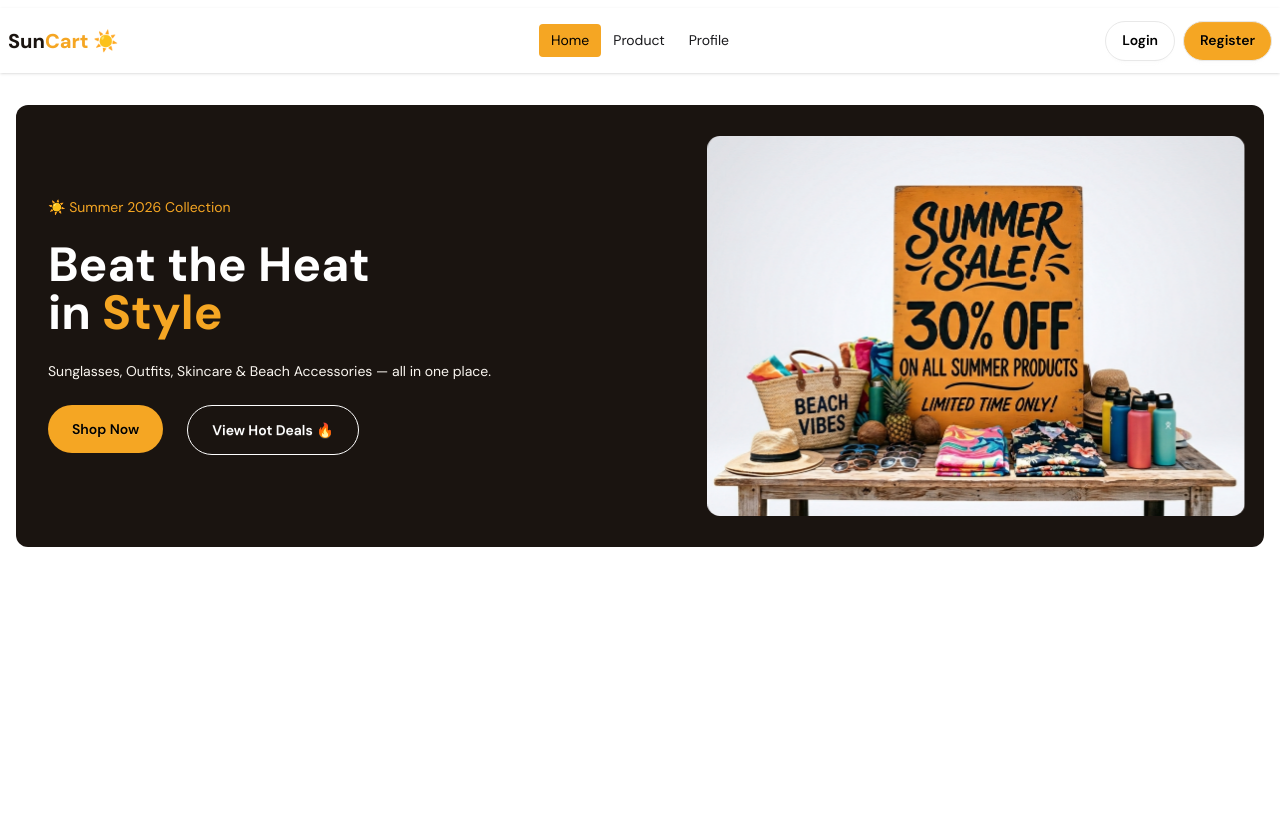
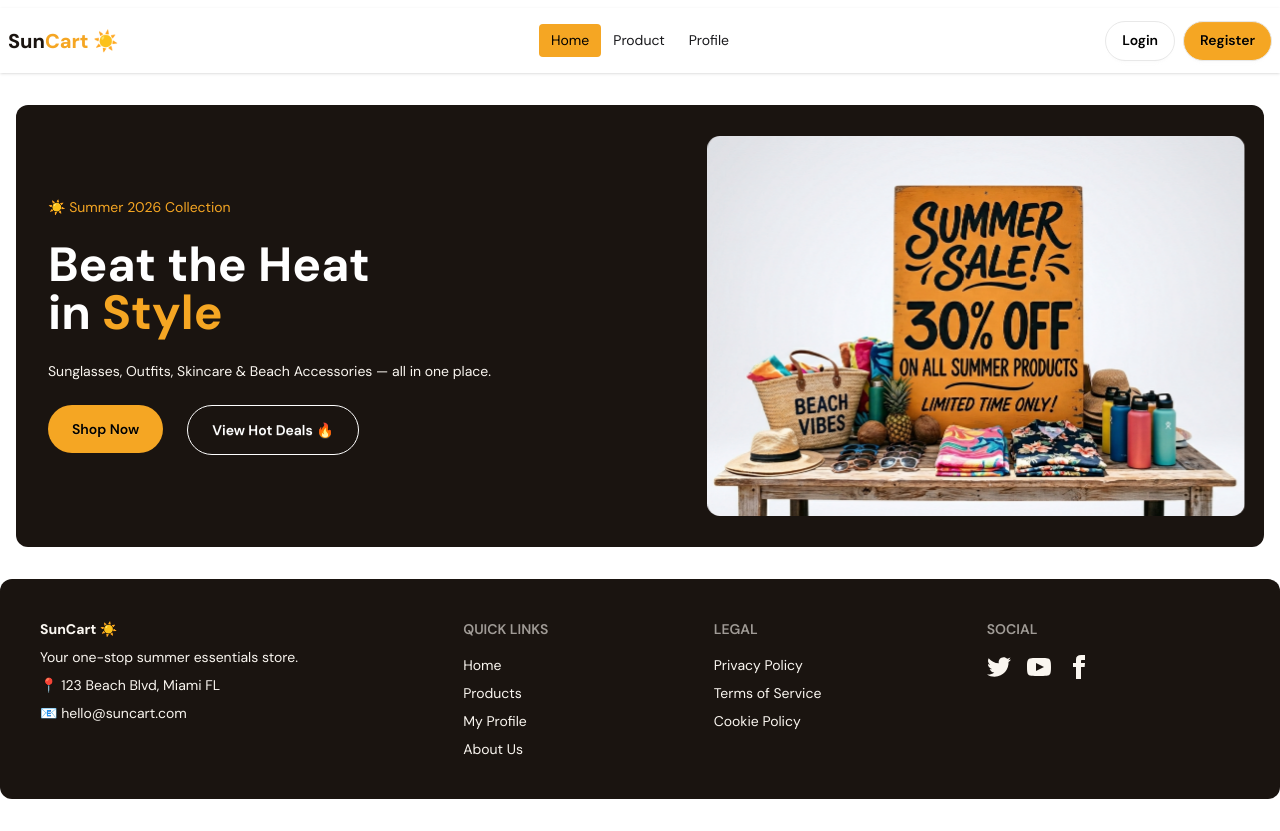
Before and after one commit to Saha-Ovi/suncart-summer-essentials-store, a Next.js app: page / in a window 1280 px wide. Before the commit the page ends 800 px from the top, so only its background shows below. Built offline with nearby package versions, Linux system fonts and the light colour scheme; a web font is replaced by a local one.

Commit message:
Footer Section Added

```diff
--- a/src/components/Banner.jsx/Banner.jsx
+++ b/src/components/Banner.jsx/Banner.jsx
@@ -14,8 +14,8 @@
                     <p className='text-white text-3xl md:text-5xl font-bold my-6'>Beat the Heat <br /> in <span className='text-[#F5A623]'>Style</span></p>
                     <p className='text-sm text-[#FAF6F0]'>Sunglasses, Outfits, Skincare & Beach Accessories — all in one place.</p>
                     <div className='mt-6 flex gap-6'>
-                        <button className='btn bg-[#F5A623] text-black border-none shadow-none rounded-full p-6 text-md'>Shop Now</button>
-                        <button className='btn bg-transparent text-white border-white shadow-none rounded-full p-6 text-md'>View Hot Deals 🔥</button>
+                        <button className='btn bg-[#F5A623] text-black border-none shadow-none rounded-full p-2 md:p-6 text-md'>Shop Now</button>
+                        <button className='btn bg-transparent text-white border-white shadow-none rounded-full p-2 md:p-6 text-md'>View Hot Deals 🔥</button>
                     </div>
                 </div>
                 {/* right */}
--- a/src/components/Footer/Footer.jsx
+++ b/src/components/Footer/Footer.jsx
@@ -1,9 +1,69 @@
+import Link from 'next/link';
 import React from 'react';
 
 const Footer = () => {
     return (
-        <div>
+        <div className='container mx-auto px-4 md:px-0 my-8'>
+            <footer className=" footer sm:footer-horizontal bg-[#1A1410] text-base-content p-10 rounded-xl">
+                <nav>
+                    <h6 className=" font-extrabold text-[#FAF6F0]"> SunCart ☀️</h6>
+                    <p className='text-[#FAF6F0]'>Your one-stop summer essentials store.</p>
+                    <p className='text-[#FAF6F0]'>📍 123 Beach Blvd, Miami FL</p>
+                    <p className='text-[#FAF6F0]'>📧 hello@suncart.com</p>
+                </nav>
+                <nav>
+                    <h6 className="footer-title text-[#FAF6F0]">Quick Links</h6>
+                    <Link href={'/'} className='link link-hover text-[#FAF6F0]'>Home</Link>
+                    <Link href={'/product'} className='link link-hover text-[#FAF6F0]'>Products</Link>
+                    <Link href={'/profile'} className='link link-hover text-[#FAF6F0]'>My Profile</Link>
+                    <Link href={'/'} className='link link-hover text-[#FAF6F0]'>About Us</Link>
+                </nav>
+                <nav>
+                    <h6 className="footer-title text-[#FAF6F0]">Legal</h6>
+                    <Link href={'/'} className='link link-hover text-[#FAF6F0]'>Privacy Policy</Link>
+                    <Link href={'/'} className='link link-hover text-[#FAF6F0]'>Terms of Service</Link>
+                    <Link href={'/'} className='link link-hover text-[#FAF6F0]'>Cookie Policy</Link>
 
+                </nav>
+                <nav>
+                    <h6 className="footer-title text-[#FAF6F0]">Social</h6>
+                    <div className="grid grid-flow-col gap-4 text-[#FAF6F0]">
+                        <a>
+                            <svg
+                                xmlns="http://www.w3.org/2000/svg"
+                                width="24"
+                                height="24"
+                                viewBox="0 0 24 24"
+                                className="fill-current">
+                                <path
+                                    d="M24 4.557c-.883.392-1.832.656-2.828.775 1.017-.609 1.798-1.574 2.165-2.724-.951.564-2.005.974-3.127 1.195-.897-.957-2.178-1.555-3.594-1.555-3.179 0-5.515 2.966-4.797 6.045-4.091-.205-7.719-2.165-10.148-5.144-1.29 2.213-.669 5.108 1.523 6.574-.806-.026-1.566-.247-2.229-.616-.054 2.281 1.581 4.415 3.949 4.89-.693.188-1.452.232-2.224.084.626 1.956 2.444 3.379 4.6 3.419-2.07 1.623-4.678 2.348-7.29 2.04 2.179 1.397 4.768 2.212 7.548 2.212 9.142 0 14.307-7.721 13.995-14.646.962-.695 1.797-1.562 2.457-2.549z"></path>
+                            </svg>
+                        </a>
+                        <a>
+                            <svg
+                                xmlns="http://www.w3.org/2000/svg"
+                                width="24"
+                                height="24"
+                                viewBox="0 0 24 24"
+                                className="fill-current">
+                                <path
+                                    d="M19.615 3.184c-3.604-.246-11.631-.245-15.23 0-3.897.266-4.356 2.62-4.385 8.816.029 6.185.484 8.549 4.385 8.816 3.6.245 11.626.246 15.23 0 3.897-.266 4.356-2.62 4.385-8.816-.029-6.185-.484-8.549-4.385-8.816zm-10.615 12.816v-8l8 3.993-8 4.007z"></path>
+                            </svg>
+                        </a>
+                        <a>
+                            <svg
+                                xmlns="http://www.w3.org/2000/svg"
+                                width="24"
+                                height="24"
+                                viewBox="0 0 24 24"
+                                className="fill-current">
+                                <path
+                                    d="M9 8h-3v4h3v12h5v-12h3.642l.358-4h-4v-1.667c0-.955.192-1.333 1.115-1.333h2.885v-5h-3.808c-3.596 0-5.192 1.583-5.192 4.615v3.385z"></path>
+                            </svg>
+                        </a>
+                    </div>
+                </nav>
+            </footer>
         </div>
     );
 };
--- /dev/null
+++ b/src/components/Product/Product.jsx
@@ -0,0 +1,13 @@
+import React from 'react';
+import productData from '@/data/product.json'
+
+const Product = () => {
+    console.log(productData);
+    return (
+        <div>
+
+        </div>
+    );
+};
+
+export default Product;
```
